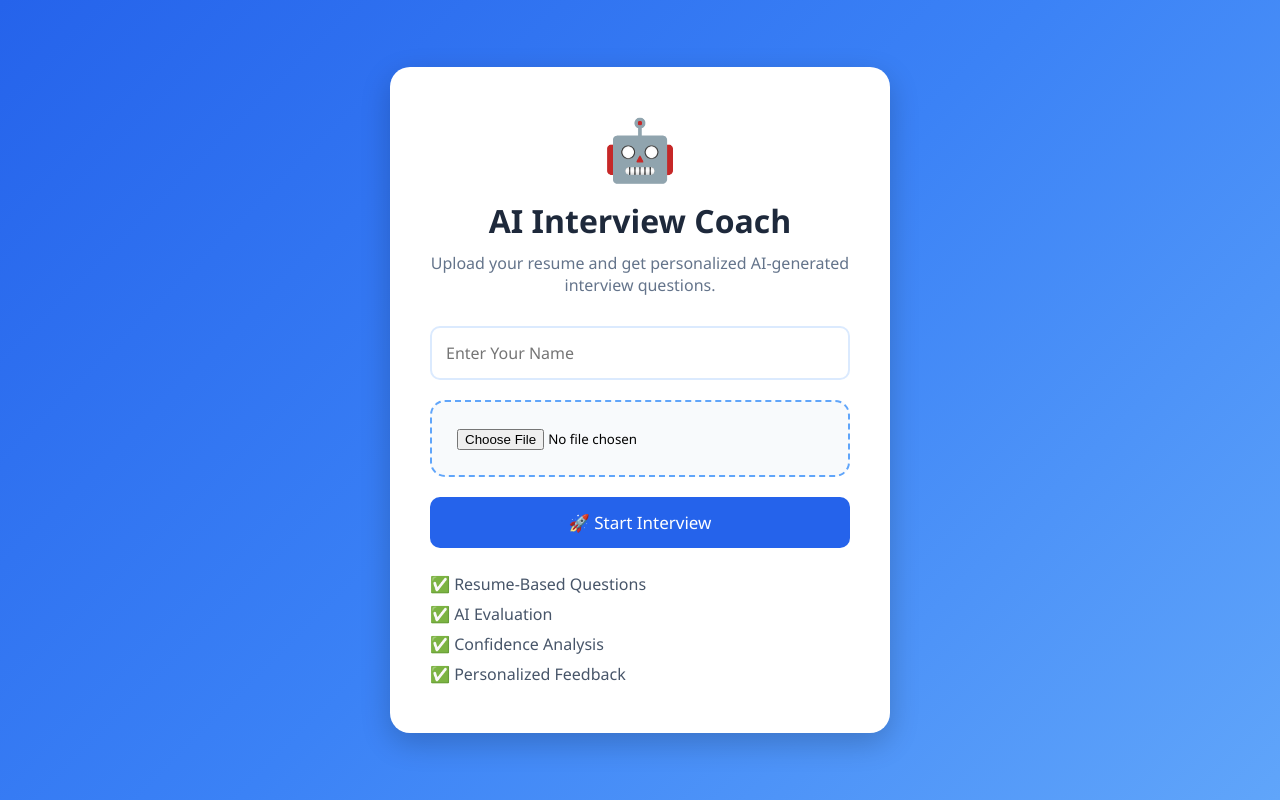
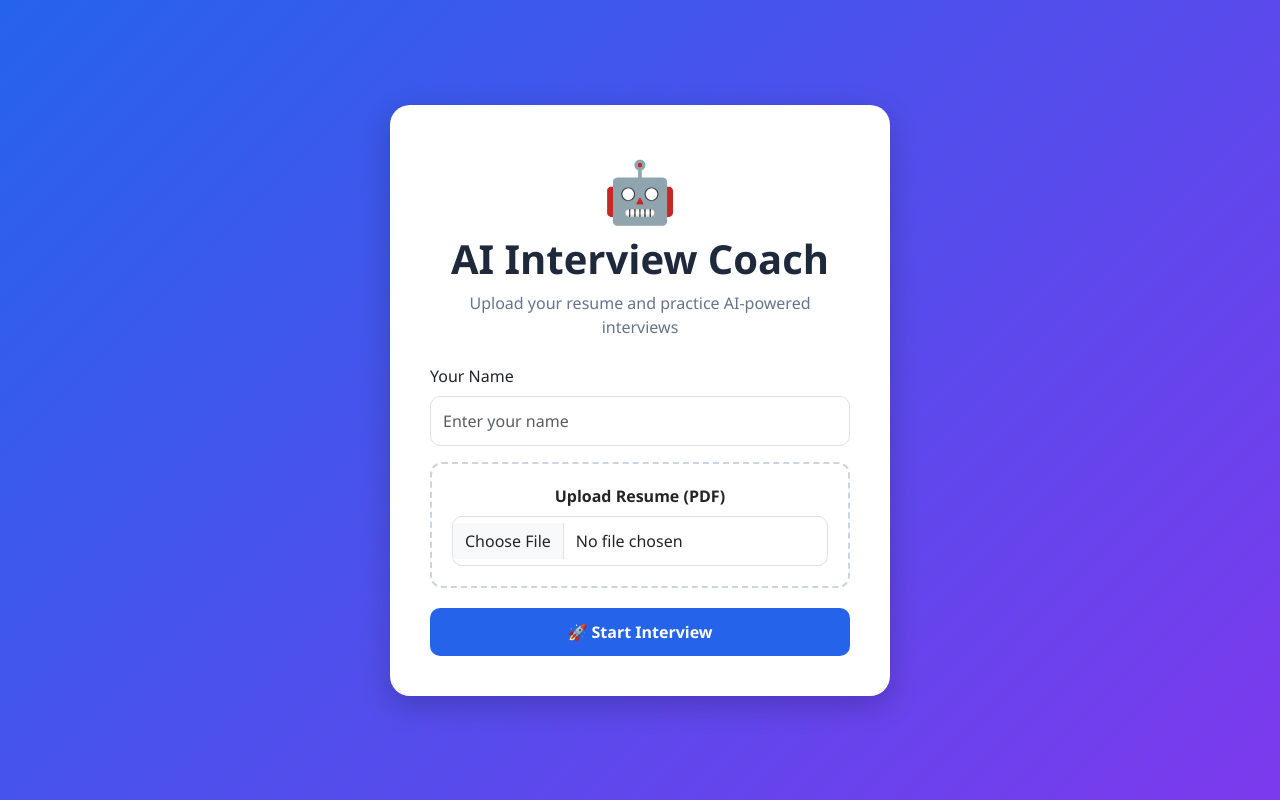
Before and after one commit to arunkarthick-BE/ai-interview-bot, a Flask app: page / in a window 1280 px wide. Run offline with Flask 3, Linux system fonts and the light colour scheme; some libraries are stand-ins or nearby versions.

Commit message:
Update login.html

```diff
--- a/Summer interview Project/Templates/login.html
+++ b/Summer interview Project/Templates/login.html
@@ -3,145 +3,116 @@
 <head>
 <meta charset="UTF-8">
 <meta name="viewport" content="width=device-width, initial-scale=1.0">
-
 <title>AI Interview Coach</title>
 
+<link href="https://cdn.jsdelivr.net/npm/bootstrap@5.3.0/dist/css/bootstrap.min.css" rel="stylesheet">
+
 <style>
-
-*{
-    margin:0;
-    padding:0;
-    box-sizing:border-box;
+body{
+    background: linear-gradient(135deg,#2563eb,#7c3aed);
+    min-height:100vh;
+    display:flex;
+    justify-content:center;
+    align-items:center;
     font-family:'Segoe UI',sans-serif;
 }
 
-body{
-    height:100vh;
-    display:flex;
-    justify-content:center;
-    align-items:center;
-    background:linear-gradient(135deg,#2563eb,#3b82f6,#60a5fa);
-}
-
-.container{
-    width:90%;
-    max-width:500px;
+.login-card{
     background:white;
     padding:40px;
     border-radius:20px;
+    width:100%;
+    max-width:500px;
     box-shadow:0 10px 30px rgba(0,0,0,0.2);
-    text-align:center;
 }
 
 .logo{
     font-size:60px;
-    margin-bottom:10px;
 }
 
 h1{
+    font-weight:700;
     color:#1e293b;
-    margin-bottom:10px;
 }
 
 .subtitle{
     color:#64748b;
-    margin-bottom:30px;
+    margin-bottom:25px;
 }
 
-input[type="text"]{
+.form-control{
+    border-radius:10px;
+    padding:12px;
+}
+
+.btn-start{
     width:100%;
-    padding:14px;
-    border:2px solid #dbeafe;
+    background:#2563eb;
+    border:none;
+    padding:12px;
     border-radius:10px;
-    margin-bottom:20px;
-    font-size:16px;
+    color:white;
+    font-weight:600;
+    transition:0.3s;
+}
+
+.btn-start:hover{
+    background:#1d4ed8;
 }
 
 .upload-box{
-    border:2px dashed #60a5fa;
-    padding:25px;
-    border-radius:15px;
+    border:2px dashed #cbd5e1;
+    padding:20px;
+    border-radius:12px;
+    text-align:center;
     margin-bottom:20px;
-    background:#f8fafc;
 }
+</style>
 
-input[type="file"]{
-    width:100%;
-}
-
-button{
-    width:100%;
-    padding:14px;
-    border:none;
-    border-radius:10px;
-    background:#2563eb;
-    color:white;
-    font-size:17px;
-    cursor:pointer;
-    transition:0.3s;
-}
-
-button:hover{
-    background:#1d4ed8;
-    transform:scale(1.02);
-}
-
-.features{
-    margin-top:25px;
-    text-align:left;
-}
-
-.features p{
-    margin:8px 0;
-    color:#475569;
-}
-
-</style>
 </head>
-
 <body>
 
-<div class="container">
+<div class="login-card">
 
+    <div class="text-center">
         <div class="logo">🤖</div>
 
         <h1>AI Interview Coach</h1>
 
         <p class="subtitle">
-        Upload your resume and get personalized AI-generated interview questions.
+            Upload your resume and practice AI-powered interviews
         </p>
+    </div>
 
     <form action="/interview" method="POST" enctype="multipart/form-data">
 
-        <input
-            type="text"
+        <div class="mb-3">
+            <label class="form-label">Your Name</label>
+            <input type="text"
+                   class="form-control"
                    name="username"
-            placeholder="Enter Your Name"
-            required
-        >
+                   placeholder="Enter your name"
+                   required>
+        </div>
 
         <div class="upload-box">
-            <input
-                type="file"
+            <label class="form-label fw-bold">
+                Upload Resume (PDF)
+            </label>
+
+            <input type="file"
+                   class="form-control"
                    name="resume"
                    accept=".pdf"
-                required
-            >
+                   required>
         </div>
 
-        <button type="submit">
+        <button type="submit" class="btn-start">
             🚀 Start Interview
         </button>
 
     </form>
 
-    <div class="features">
-        <p>✅ Resume-Based Questions</p>
-        <p>✅ AI Evaluation</p>
-        <p>✅ Confidence Analysis</p>
-        <p>✅ Personalized Feedback</p>
-    </div>
-
 </div>
 
 </body>
```
Lines whose indentation alone changed are shown as unchanged.
